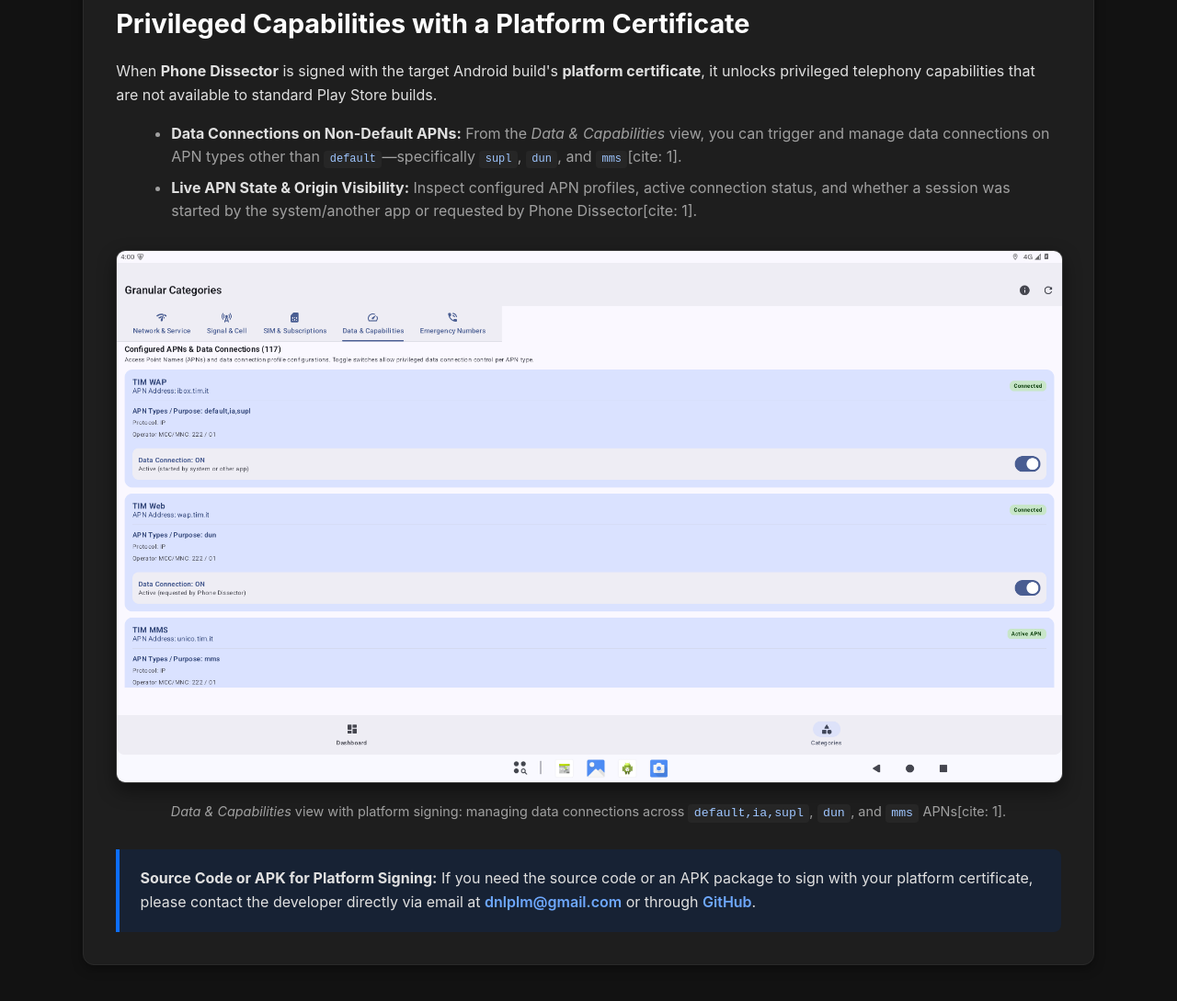
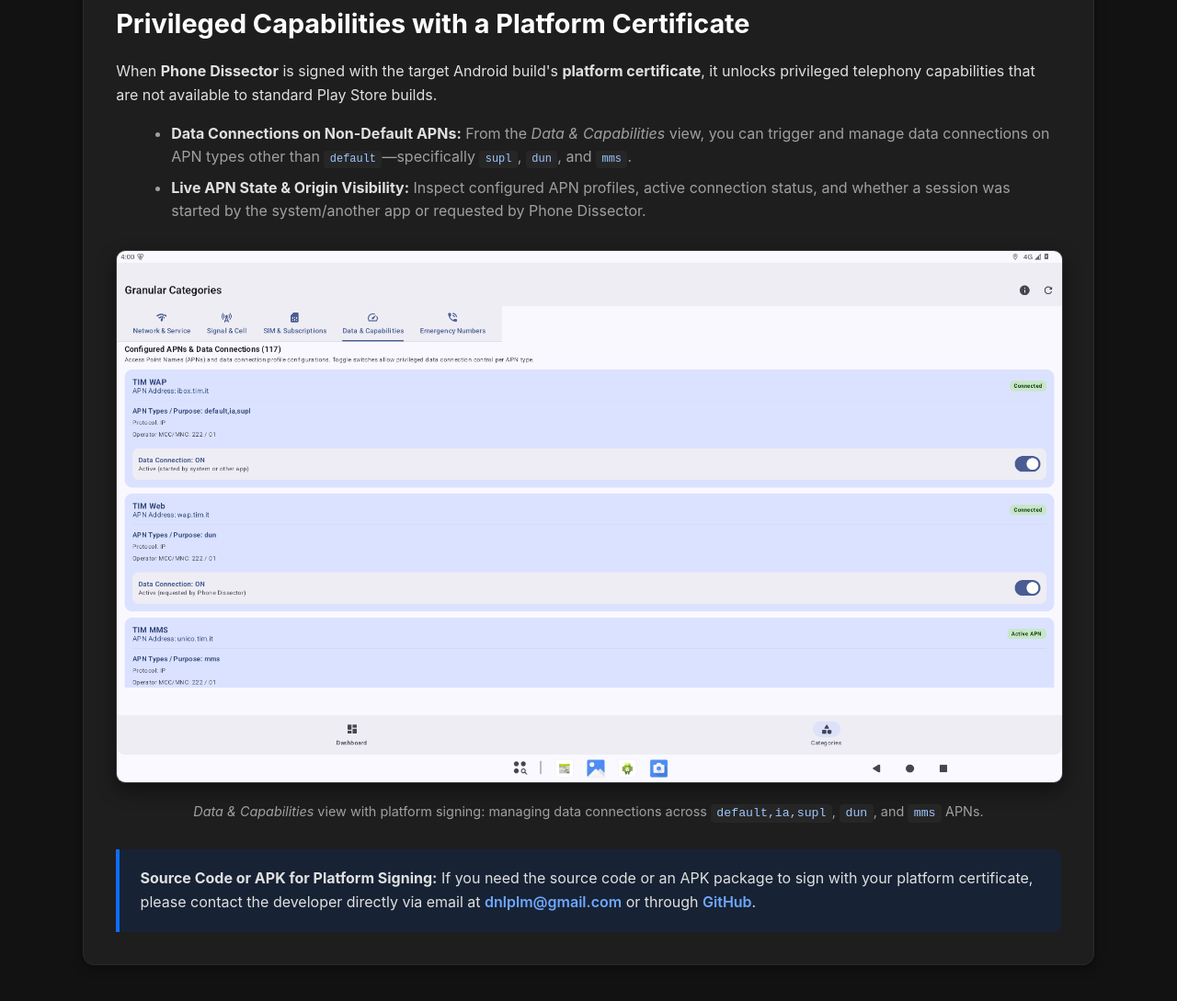
Before and after one commit to dnlplm/dnlplm.github.io, a plain HTML site: page index.html in a window 1280 px wide. Shown: the part 1800-2889 px from the top of the page at 92% size. Drawn offline with Linux system fonts and the light colour scheme.

Commit message:
Remove spurious wording

```diff
--- a/index.html
+++ b/index.html
@@ -269,17 +269,17 @@
             </p>
             <ul class="platform-list">
                 <li>
-                    <strong>Data Connections on Non-Default APNs:</strong> From the <em>Data &amp; Capabilities</em> view, you can trigger and manage data connections on APN types other than <code>default</code>—specifically <code>supl</code>, <code>dun</code>, and <code>mms</code>[cite: 1].
+                    <strong>Data Connections on Non-Default APNs:</strong> From the <em>Data &amp; Capabilities</em> view, you can trigger and manage data connections on APN types other than <code>default</code>—specifically <code>supl</code>, <code>dun</code>, and <code>mms</code>.
                 </li>
                 <li>
-                    <strong>Live APN State &amp; Origin Visibility:</strong> Inspect configured APN profiles, active connection status, and whether a session was started by the system/another app or requested by Phone Dissector[cite: 1].
+                    <strong>Live APN State &amp; Origin Visibility:</strong> Inspect configured APN profiles, active connection status, and whether a session was started by the system/another app or requested by Phone Dissector.
                 </li>
             </ul>
 
             <figure class="screenshot-box">
                 <img src="pictures/screenshot_data.png" alt="Phone Dissector Data & Capabilities screen showing APN profiles for default,ia,supl, dun, and mms with data connection toggles">
                 <figcaption class="screenshot-caption">
-                    <em>Data &amp; Capabilities</em> view with platform signing: managing data connections across <code>default,ia,supl</code>, <code>dun</code>, and <code>mms</code> APNs[cite: 1].
+                    <em>Data &amp; Capabilities</em> view with platform signing: managing data connections across <code>default,ia,supl</code>, <code>dun</code>, and <code>mms</code> APNs.
                 </figcaption>
             </figure>
 
```
